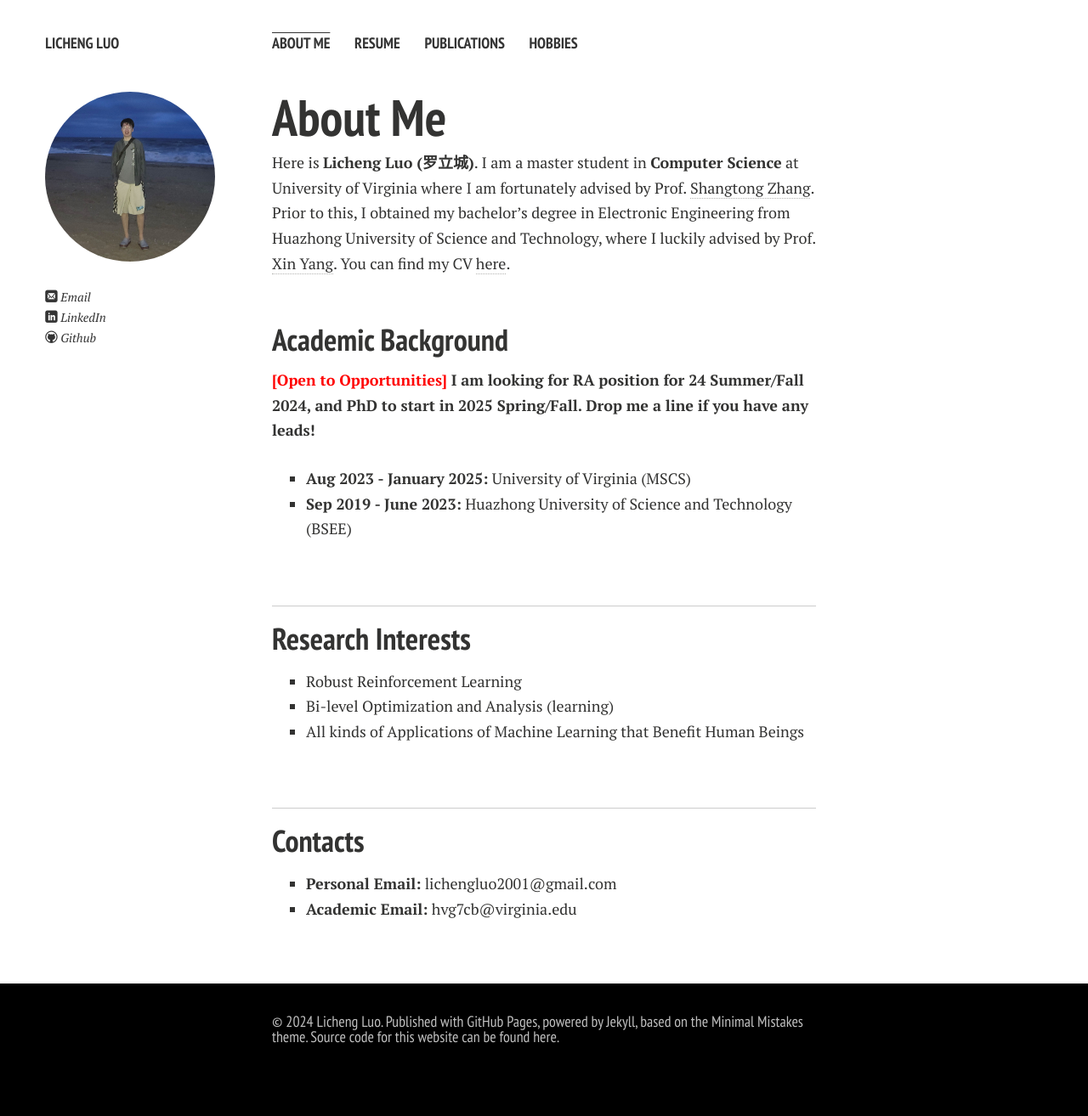
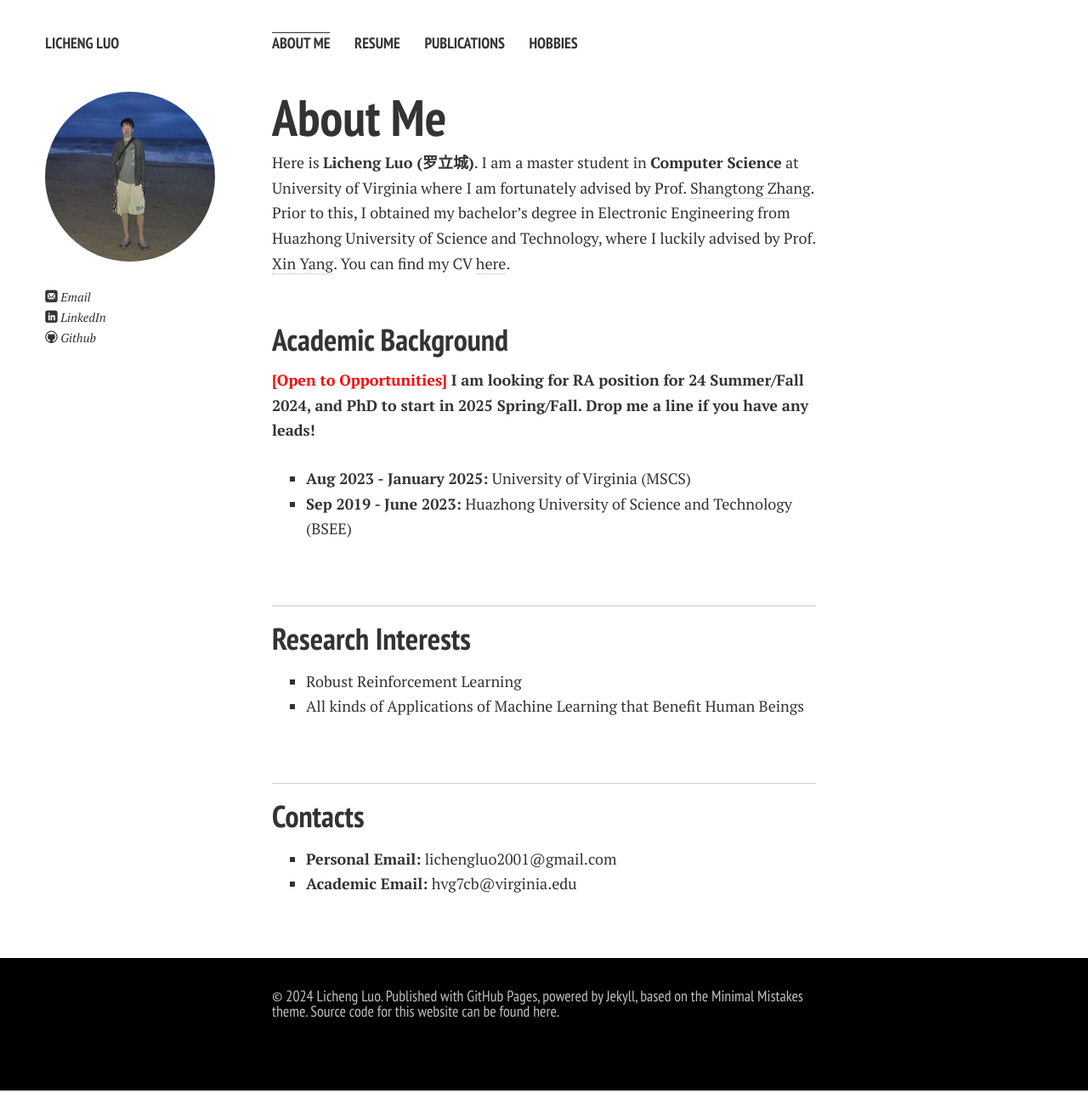
Before and after one commit to plen1lune/plen1lune.github.io, a Jekyll site: the page built from index.md, in a window 1280 px wide. Shown: the whole page at 85% size. Built offline with Jekyll 4.4.1, drawn with Linux system fonts in a browser that asks for light colours; nearby versions of some CDN libraries; comment, search, counter and statistics services are not loaded; a style sheet for code colours, icons or effects is not loaded; our own code applies the rules of GitHub Pages for plain Markdown files; after the commit the page ends 1284 px from its top, so only the background shows below that.

Commit message:
update index

```diff
--- a/index.md
+++ b/index.md
@@ -25,7 +25,6 @@ I am a master student in **Computer Science** at University of Virginia where I
 ## Research Interests
 
 - Robust Reinforcement Learning
-- Bi-level Optimization and Analysis (learning)
 - All kinds of Applications of Machine Learning that Benefit Human Beings
 
 <br>
```
